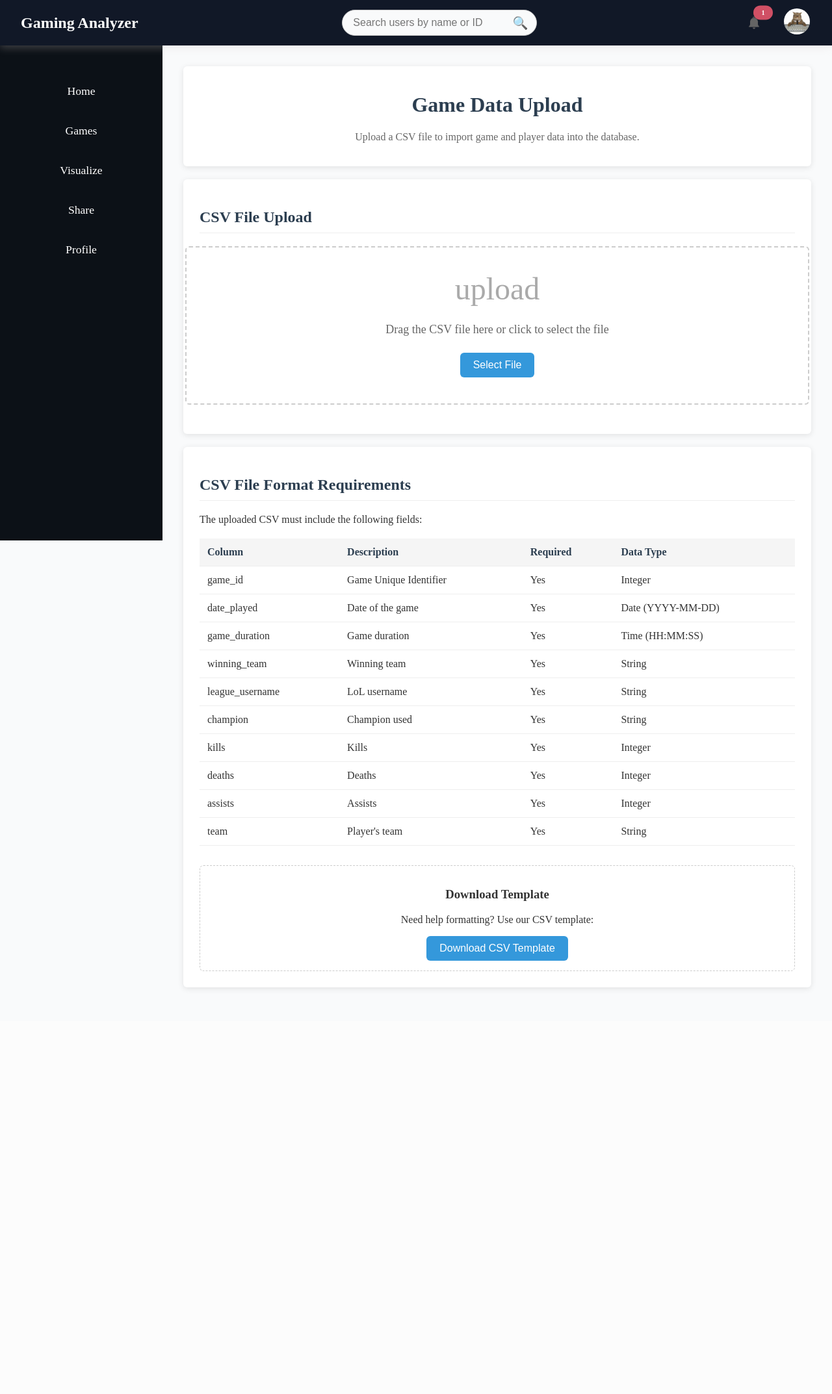
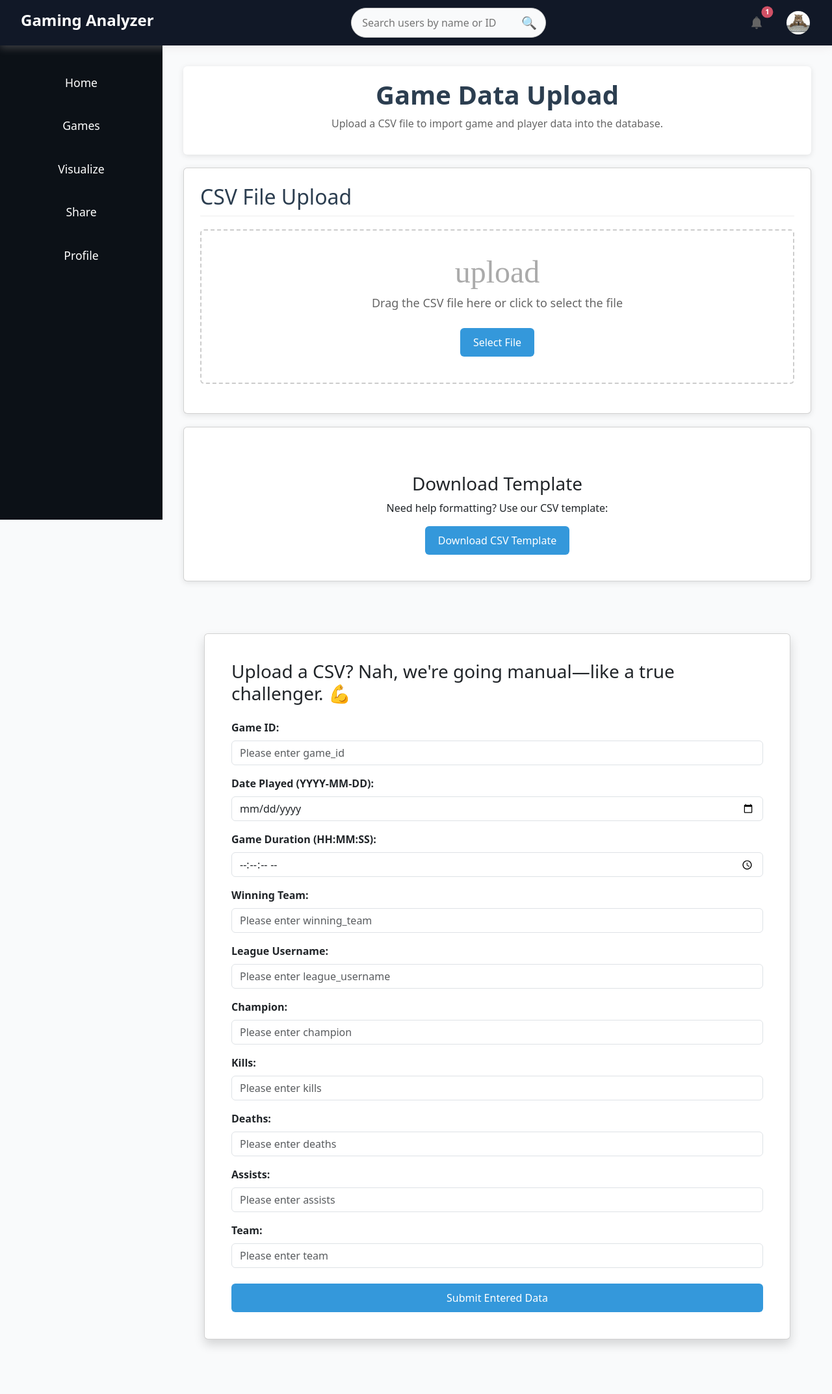
Before and after one commit to LinshanXiao/AWD-Project, a Flask app: page /upload/ in a window 1280 px wide. Shown: the whole page at 65% size. Before the commit the page ends 1523 px from the top, so only its background shows below. Run offline with Flask 3, Linux system fonts and the light colour scheme; the visitor is signed in with stand-in values (Sample User, id 1).

Commit message:
moved upload.html under templates folder

```diff
--- a/app/static/css/upload.css
+++ b/app/static/css/upload.css
@@ -276,7 +276,7 @@ h2 {
     padding: 15px;
     background-color: #fff;
     border-radius: var(--border-radius);
-    border: 1px dashed #ccc;
+    border: 1px #ccc;
 }
 
 .file-info {
@@ -318,28 +318,22 @@ h2 {
     vertical-align: middle;
 }
 
-/* Table */
-table {
+/* input bars */
+
+.form-group {
+    margin-bottom: 15px;
+}
+label {
+    display: block;
+    font-weight: bold;
+    margin-bottom: 5px;
+}
+input {
     width: 100%;
-    border-collapse: collapse;
-    margin-top: 20px;
+    padding: 8px;
+    box-sizing: border-box;
 }
 
-th, td {
-    padding: 12px;
-    text-align: left;
-    border-bottom: 1px solid #eee;
-}
-
-th {
-    background-color: #f5f5f5;
-    font-weight: 600;
-    color: var(--dark-color);
-}
-
-tr:hover {
-    background-color: #f9f9f9;
-}
 
 /* Responsive */
 @media (max-width: 768px) {
--- a/app/templates/base.html
+++ b/app/templates/base.html
@@ -5,6 +5,7 @@
   <meta name="viewport" content="width=device-width, initial-scale=1">
   <title>{%block title %} Gaming Stats Tracker - Home {% endblock%}</title>
   <link rel="stylesheet" href="{{ url_for('static', filename='css/main.css') }}">
+  <link href="https://cdn.jsdelivr.net/npm/bootstrap@5.3.3/dist/css/bootstrap.min.css" rel="stylesheet">
 
   <!-- user login status pass to js-->
   <script>
--- a/app/templates/upload.html
+++ b/app/templates/upload.html
@@ -37,12 +37,22 @@
                 <div id="alert-error" class="alert alert-error"></div>
                 <div id="alert-warning" class="alert alert-warning"></div>
 
+                <!-- Upload + File Info + Progress + Alerts... -->
                 <div id="results" class="results">
                     <h3>Import Results</h3>
                     <div class="stats">
-                        <div class="stat-item added"><h4>Games Added</h4><div id="added-count" class="stat-value">0</div></div>
-                        <div class="stat-item updated"><h4>Games Updated</h4><div id="updated-count" class="stat-value">0</div></div>
-                        <div class="stat-item errors"><h4>Errors</h4><div id="error-count" class="stat-value">0</div></div>
+                        <div class="stat-item added">
+                            <h4>Games Added</h4>
+                            <div id="added-count" class="stat-value">0</div>
+                        </div>
+                        <div class="stat-item updated">
+                            <h4>Games Updated</h4>
+                            <div id="updated-count" class="stat-value">0</div>
+                        </div>
+                        <div class="stat-item errors">
+                            <h4>Errors</h4>
+                            <div id="error-count" class="stat-value">0</div>
+                        </div>
                     </div>
 
                     <div id="error-container" style="display: none;">
@@ -50,38 +60,86 @@
                         <ul id="error-list" class="error-list"></ul>
                     </div>
                 </div>
+
+
+
             </div>
         </div>
 
         <div class="card">
-            <h2>CSV File Format Requirements</h2>
-            <p>The uploaded CSV must include the following fields:</p>
-            <table>
-                <thead>
-                    <tr><th>Column</th><th>Description</th><th>Required</th><th>Data Type</th></tr>
-                </thead>
-                <tbody>
-                    <tr><td>game_id</td><td>Game Unique Identifier</td><td>Yes</td><td>Integer</td></tr>
-                    <tr><td>date_played</td><td>Date of the game</td><td>Yes</td><td>Date (YYYY-MM-DD)</td></tr>
-                    <tr><td>game_duration</td><td>Game duration</td><td>Yes</td><td>Time (HH:MM:SS)</td></tr>
-                    <tr><td>winning_team</td><td>Winning team</td><td>Yes</td><td>String</td></tr>
-                    <tr><td>league_username</td><td>LoL username</td><td>Yes</td><td>String</td></tr>
-                    <tr><td>champion</td><td>Champion used</td><td>Yes</td><td>String</td></tr>
-                    <tr><td>kills</td><td>Kills</td><td>Yes</td><td>Integer</td></tr>
-                    <tr><td>deaths</td><td>Deaths</td><td>Yes</td><td>Integer</td></tr>
-                    <tr><td>assists</td><td>Assists</td><td>Yes</td><td>Integer</td></tr>
-                    <tr><td>team</td><td>Player's team</td><td>Yes</td><td>String</td></tr>
-                </tbody>
-            </table>
-
             <div class="template-section">
                 <h3>Download Template</h3>
                 <p>Need help formatting? Use our CSV template:</p>
                 <button class="btn" id="download-template">Download CSV Template</button>
             </div>
+
         </div>
 
-</div>
+        <div class="container mt-5">
+            <div class="card shadow">
+              <div class="card-body">
+                <h3 class="card-title mb-4">Upload a CSV? Nah, we're going manual—like a true challenger. 💪</h3>
+
+                <form id="manual-form">
+                  <div class="mb-3">
+                    <label for="game_id" class="form-label">Game ID:</label>
+                    <input type="text" class="form-control" id="game_id" name="game_id" placeholder="Please enter game_id" required>
+                  </div>
+
+                  <div class="mb-3">
+                    <label for="date_played" class="form-label">Date Played (YYYY-MM-DD):</label>
+                    <input type="date" class="form-control" id="date_played" name="date_played" required>
+                  </div>
+
+                  <div class="mb-3">
+                    <label for="game_duration" class="form-label">Game Duration (HH:MM:SS):</label>
+                    <input type="time" class="form-control" id="game_duration" name="game_duration" step="1" required>
+                  </div>
+
+                  <div class="mb-3">
+                    <label for="winning_team" class="form-label">Winning Team:</label>
+                    <input type="text" class="form-control" id="winning_team" name="winning_team" placeholder="Please enter winning_team" required>
+                  </div>
+
+                  <div class="mb-3">
+                    <label for="league_username" class="form-label">League Username:</label>
+                    <input type="text" class="form-control" id="league_username" name="league_username" placeholder="Please enter league_username" required>
+                  </div>
+
+                  <div class="mb-3">
+                    <label for="champion" class="form-label">Champion:</label>
+                    <input type="text" class="form-control" id="champion" name="champion" placeholder="Please enter champion" required>
+                  </div>
+
+                  <div class="mb-3">
+                    <label for="kills" class="form-label">Kills:</label>
+                    <input type="text" class="form-control" id="kills" name="kills" placeholder="Please enter kills" required>
+                  </div>
+
+                  <div class="mb-3">
+                    <label for="deaths" class="form-label">Deaths:</label>
+                    <input type="text" class="form-control" id="deaths" name="deaths" placeholder="Please enter deaths" required>
+                  </div>
+
+                  <div class="mb-3">
+                    <label for="assists" class="form-label">Assists:</label>
+                    <input type="text" class="form-control" id="assists" name="assists" placeholder="Please enter assists" required>
+                  </div>
+
+                  <div class="mb-4">
+                    <label for="team" class="form-label">Team:</label>
+                    <input type="text" class="form-control" id="team" name="team" placeholder="Please enter team" required>
+                  </div>
+
+                  <!-- ✅ Submit Button -->
+                  <button type="submit" class="btn btn-success w-100">
+                    Submit Entered Data
+                  </button>
+                </form>
+              </div>
+            </div>
+          </div>
+
 {% endblock %}
 
 {% block scripts %}
```
